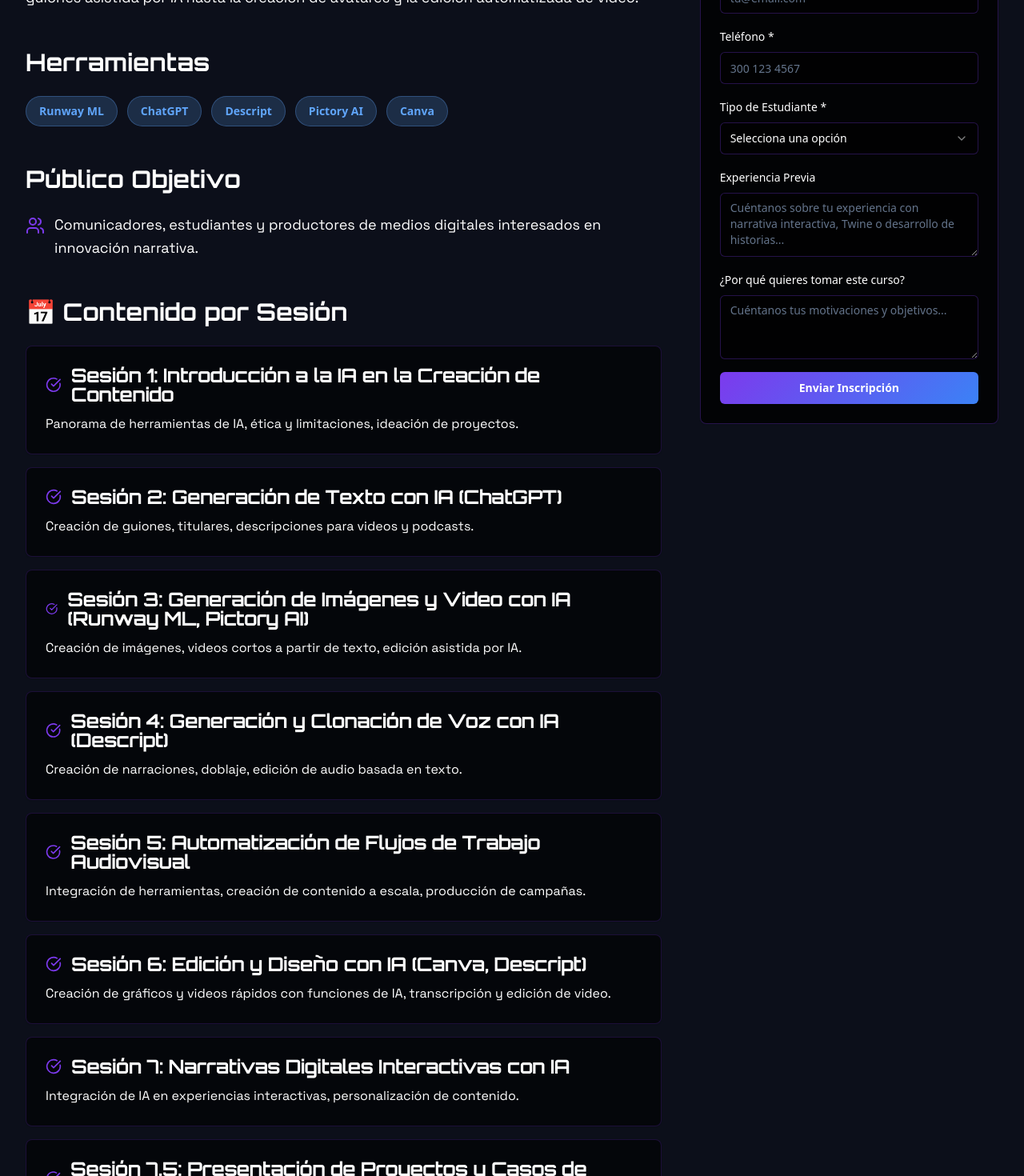
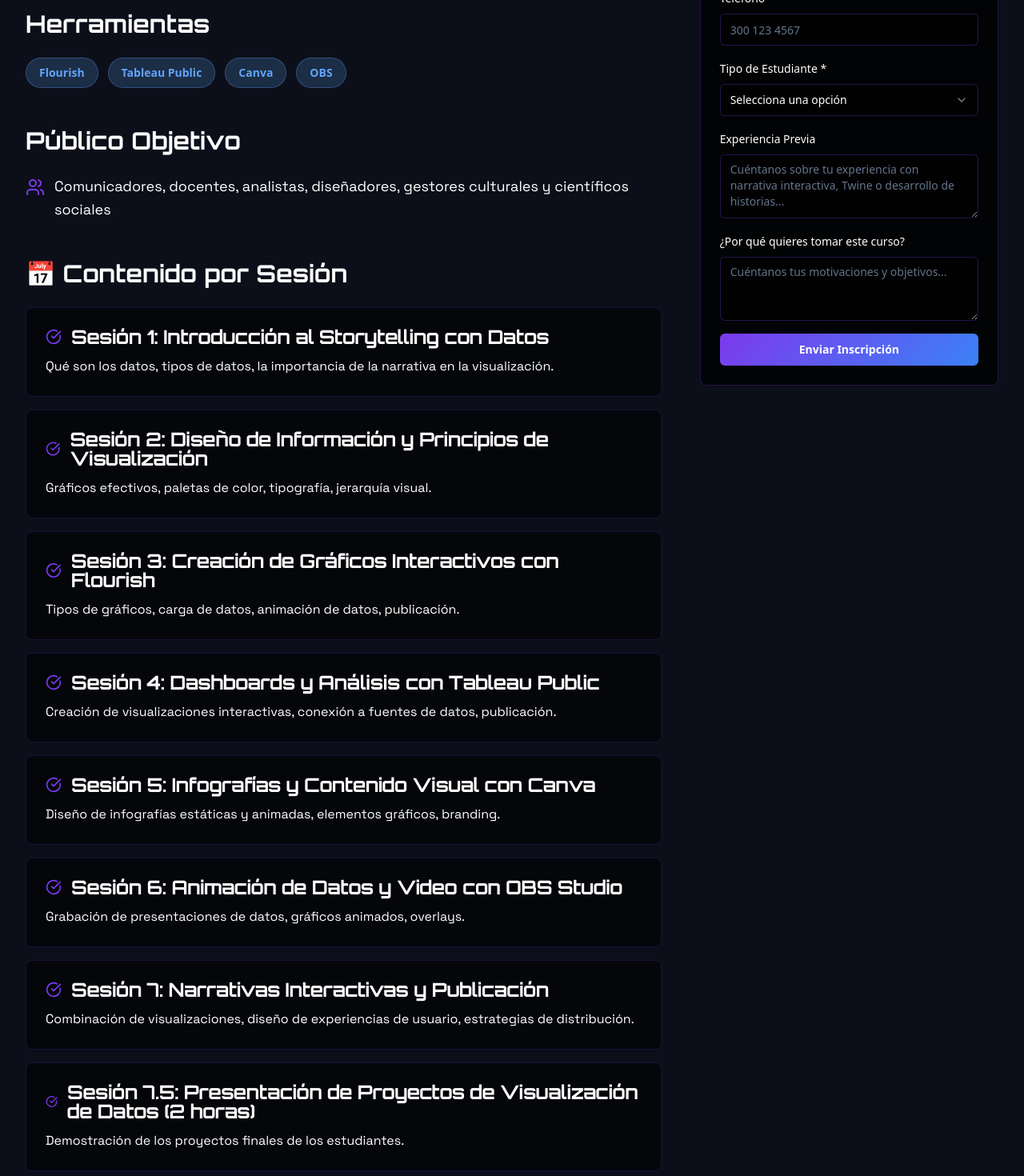
Before and after one commit to iudcdesarrollo/extendida-neon-campus, a React (Vite) app: page /curso/12 in a window 1280 px wide. Shown: the part 960-2430 px from the top of the page at 80% size. Built offline with nearby package versions, Linux system fonts and the light colour scheme.

Commit message:
Add "Técnicas de Visualización de Datos" course
Create course card and detail page for "Técnicas de Visualización de Datos e Historias con Datos".

```diff
--- a/src/App.tsx
+++ b/src/App.tsx
@@ -18,6 +18,7 @@ import CursoDetalleSocialMedia from "./pages/CursoDetalleSocialMedia";
 import CursoDetalleFashionStorytelling from "./pages/CursoDetalleFashionStorytelling";
 import CursoDetalleARFashion from "./pages/CursoDetalleARFashion";
 import CursoDetallePodcastVideocast from "./pages/CursoDetallePodcastVideocast";
+import CursoDetalleVisualizacionDatos from "./pages/CursoDetalleVisualizacionDatos";
 import CursoDetalleAIAudiovisual from "./pages/CursoDetalleAIAudiovisual";
 import CursoDetalleNarrativaEspacial from "./pages/CursoDetalleNarrativaEspacial";
 import CursoDetalleArquitecturaXR from "./pages/CursoDetalleArquitecturaXR";
@@ -49,12 +50,13 @@ const App = () => (
           <Route path="/curso/9" element={<CursoDetalleFashionStorytelling />} />
           <Route path="/curso/10" element={<CursoDetalleARFashion />} />
           <Route path="/curso/11" element={<CursoDetallePodcastVideocast />} />
-          <Route path="/curso/12" element={<CursoDetalleAIAudiovisual />} />
+          <Route path="/curso/12" element={<CursoDetalleVisualizacionDatos />} />
+          <Route path="/curso/13" element={<CursoDetalleAIAudiovisual />} />
           <Route path="/curso/14" element={<CursoDetalleNarrativaEspacial />} />
-          <Route path="/curso/13" element={<CursoDetalleUXUIXR />} />
-          <Route path="/curso/15" element={<CursoDetalleArquitecturaXR />} />
-          <Route path="/curso/16" element={<CursoDetalleVisualizacionArquitectonica />} />
-          <Route path="/curso/17" element={<CursoDetalleModelado3DAnimales />} />
+          <Route path="/curso/15" element={<CursoDetalleUXUIXR />} />
+          <Route path="/curso/16" element={<CursoDetalleArquitecturaXR />} />
+          <Route path="/curso/17" element={<CursoDetalleVisualizacionArquitectonica />} />
+          <Route path="/curso/18" element={<CursoDetalleModelado3DAnimales />} />
           <Route path="/quienes-somos" element={<QuienesSomos />} />
           <Route path="/contacto" element={<Contacto />} />
           {/* ADD ALL CUSTOM ROUTES ABOVE THE CATCH-ALL "*" ROUTE */}
--- a/src/data/courses/designCourses.ts
+++ b/src/data/courses/designCourses.ts
@@ -85,5 +85,17 @@ export const designCourses: Course[] = [
     category: 'diseno',
     image: 'https://images.unsplash.com/photo-1478737270239-2f02b77fc618?w=400',
     hasDetailPage: true
+  },
+  {
+    id: 12,
+    title: 'Técnicas de Visualización de Datos e Historias con Datos',
+    duration: '30 horas',
+    priceStudent: '$450.000 COP',
+    priceExternal: '$600.000 COP',
+    tools: ['Flourish', 'Tableau Public', 'Canva', 'OBS'],
+    audience: 'Comunicadores, docentes, analistas, diseñadores, gestores culturales y científicos sociales',
+    category: 'diseno',
+    image: 'https://images.unsplash.com/photo-1551288049-bebda4e38f71?w=800',
+    hasDetailPage: true
   }
 ];
--- /dev/null
+++ b/src/data/visualizacionDatosCourseData.ts
@@ -0,0 +1,55 @@
+export const visualizacionDatosCourseData = {
+  title: 'Técnicas de Visualización de Datos e Historias con Datos',
+  duration: '30 horas',
+  modality: 'Presencial',
+  schedule: 'Lunes y Miércoles de 2:00 p.m. a 6:00 p.m.',
+  sessions: '7.5 sesiones de 4 horas',
+  priceStudent: '$450.000 COP',
+  priceExternal: '$600.000 COP',
+  image: 'https://images.unsplash.com/photo-1551288049-bebda4e38f71?w=800',
+  description: 'Transforma datos complejos en narrativas claras y convincentes con este curso enfocado en la visualización de datos. Aprende a contar historias con datos. Desde el análisis inicial hasta la visualización efectiva usando diseño gráfico, animación y herramientas interactivas. Ideal para profesionales que buscan comunicar información de manera accesible y atractiva, este programa te equipará con las habilidades para diseñar infografías, dashboards y animaciones que resuenen con cualquier audiencia.',
+  tools: ['Flourish', 'Tableau Public', 'Canva', 'OBS'],
+  audience: 'Comunicadores, docentes, analistas, diseñadores, gestores culturales y científicos sociales',
+  sessionsContent: [
+    {
+      number: 1,
+      title: 'Introducción al Storytelling con Datos',
+      content: 'Qué son los datos, tipos de datos, la importancia de la narrativa en la visualización.'
+    },
+    {
+      number: 2,
+      title: 'Diseño de Información y Principios de Visualización',
+      content: 'Gráficos efectivos, paletas de color, tipografía, jerarquía visual.'
+    },
+    {
+      number: 3,
+      title: 'Creación de Gráficos Interactivos con Flourish',
+      content: 'Tipos de gráficos, carga de datos, animación de datos, publicación.'
+    },
+    {
+      number: 4,
+      title: 'Dashboards y Análisis con Tableau Public',
+      content: 'Creación de visualizaciones interactivas, conexión a fuentes de datos, publicación.'
+    },
+    {
+      number: 5,
+      title: 'Infografías y Contenido Visual con Canva',
+      content: 'Diseño de infografías estáticas y animadas, elementos gráficos, branding.'
+    },
+    {
+      number: 6,
+      title: 'Animación de Datos y Video con OBS Studio',
+      content: 'Grabación de presentaciones de datos, gráficos animados, overlays.'
+    },
+    {
+      number: 7,
+      title: 'Narrativas Interactivas y Publicación',
+      content: 'Combinación de visualizaciones, diseño de experiencias de usuario, estrategias de distribución.'
+    },
+    {
+      number: 7.5,
+      title: 'Presentación de Proyectos de Visualización de Datos (2 horas)',
+      content: 'Demostración de los proyectos finales de los estudiantes.'
+    }
+  ]
+};
--- /dev/null
+++ b/src/pages/CursoDetalleVisualizacionDatos.tsx
@@ -0,0 +1,42 @@
+import React from 'react';
+import Navbar from '../components/Navbar';
+import Footer from '../components/Footer';
+import WhatsAppButton from '../components/WhatsAppButton';
+import CourseHero from '../components/courseDetail/CourseHero';
+import CourseContent from '../components/courseDetail/CourseContent';
+import EnrollmentForm from '../components/courseDetail/EnrollmentForm';
+import { visualizacionDatosCourseData } from '../data/visualizacionDatosCourseData';
+import useScrollToTop from '../hooks/useScrollToTop';
+
+const CursoDetalleVisualizacionDatos = () => {
+  useScrollToTop();
+  return (
+    <div className="min-h-screen bg-dark-bg">
+      <Navbar />
+
+      <CourseHero courseData={visualizacionDatosCourseData} />
+
+      <section className="py-16 bg-dark-bg">
+        <div className="max-w-7xl mx-auto px-4 sm:px-6 lg:px-8">
+          <div className="grid lg:grid-cols-3 gap-12">
+            <CourseContent
+              description={visualizacionDatosCourseData.description}
+              tools={visualizacionDatosCourseData.tools}
+              audience={visualizacionDatosCourseData.audience}
+              sessionsContent={visualizacionDatosCourseData.sessionsContent}
+            />
+
+            <div>
+              <EnrollmentForm />
+            </div>
+          </div>
+        </div>
+      </section>
+
+      <Footer />
+      <WhatsAppButton />
+    </div>
+  );
+};
+
+export default CursoDetalleVisualizacionDatos;
```
